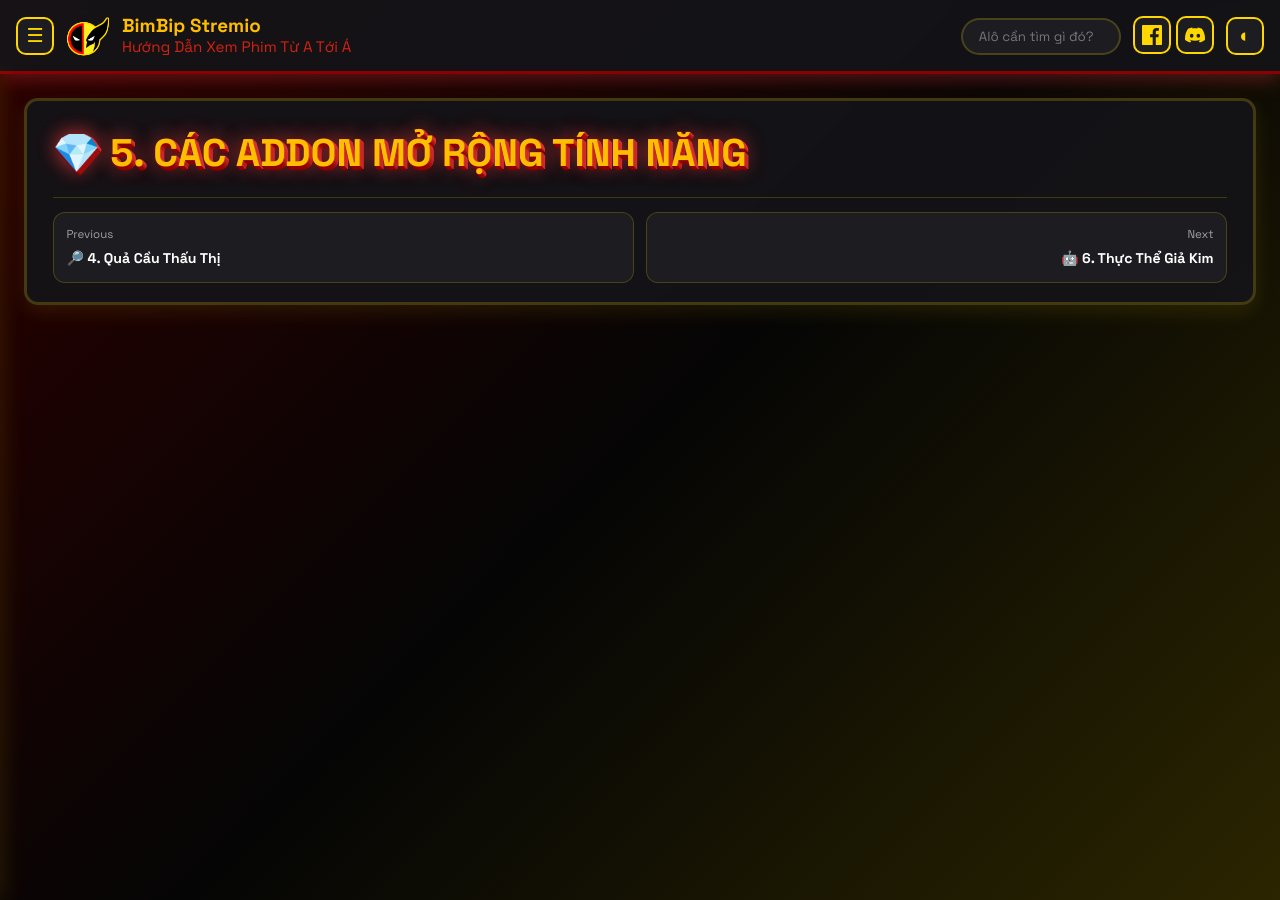
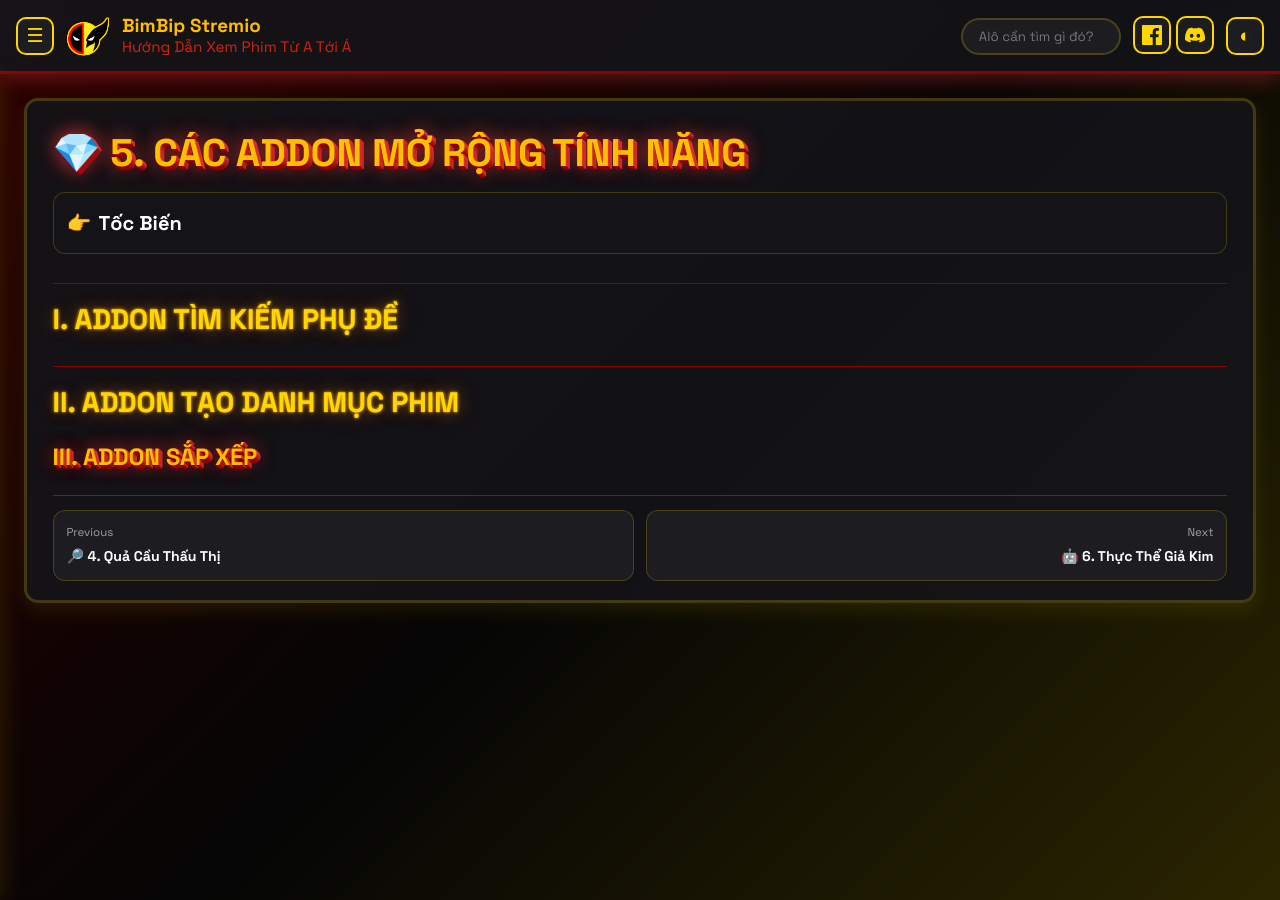
Before and after one commit to bimbipsubteam/bimbip-stremio, a Jekyll site: the page built from docs/guide/5-Addon-Expanding.md, in a window 1280 px wide. Built offline with Jekyll 4.4.1, drawn with Linux system fonts in a browser that asks for light colours.

Commit message:
Update 5-Addon-Expanding.md

```diff
--- a/docs/guide/5-Addon-Expanding.md
+++ b/docs/guide/5-Addon-Expanding.md
@@ -4,3 +4,7 @@
 ---
 
 # 💎 5. Các Addon mở rộng tính năng
+
+## I. Addon tìm kiếm phụ đề
+## II. Addon tạo danh mục phim
+### III. Addon sắp xếp
```
